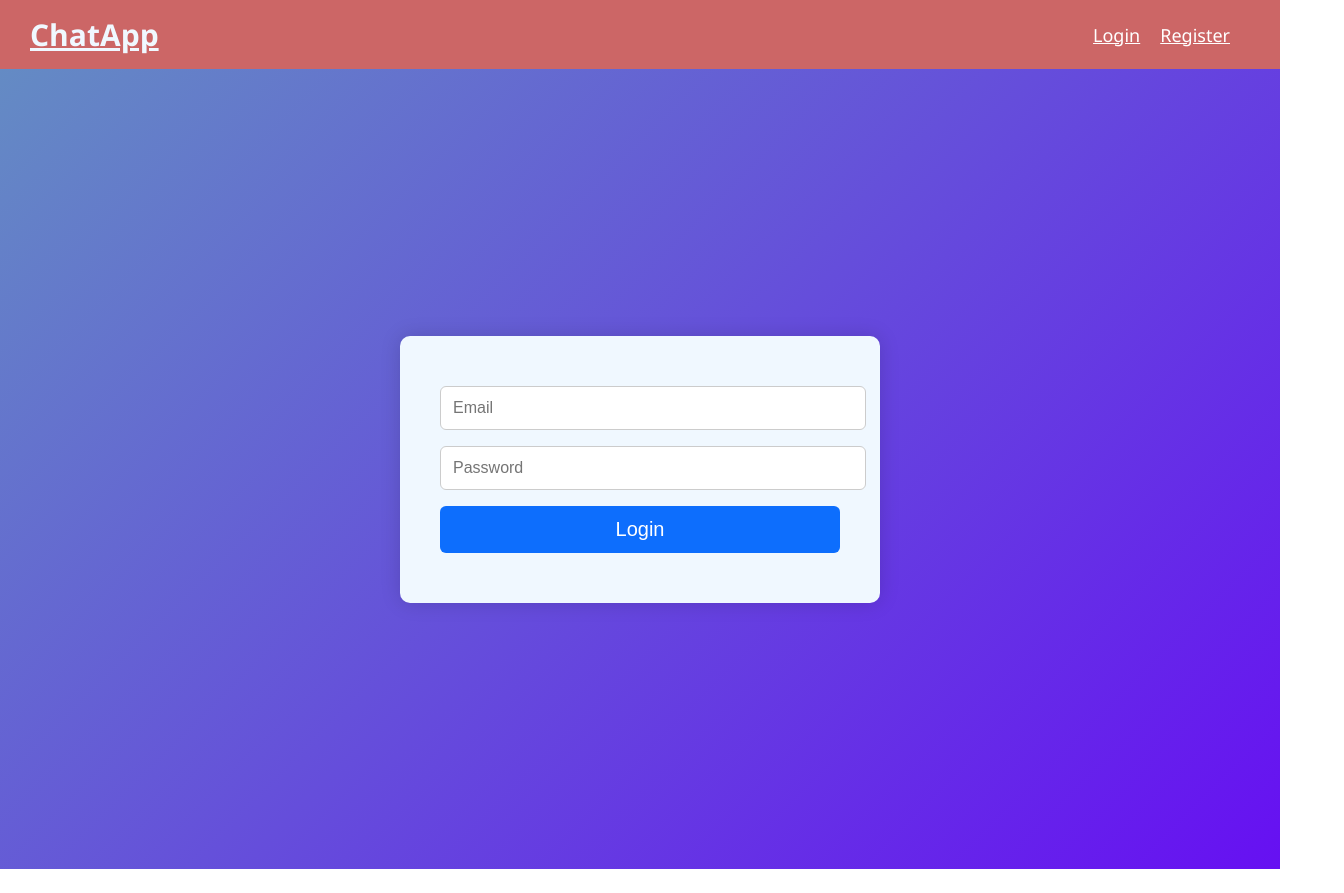
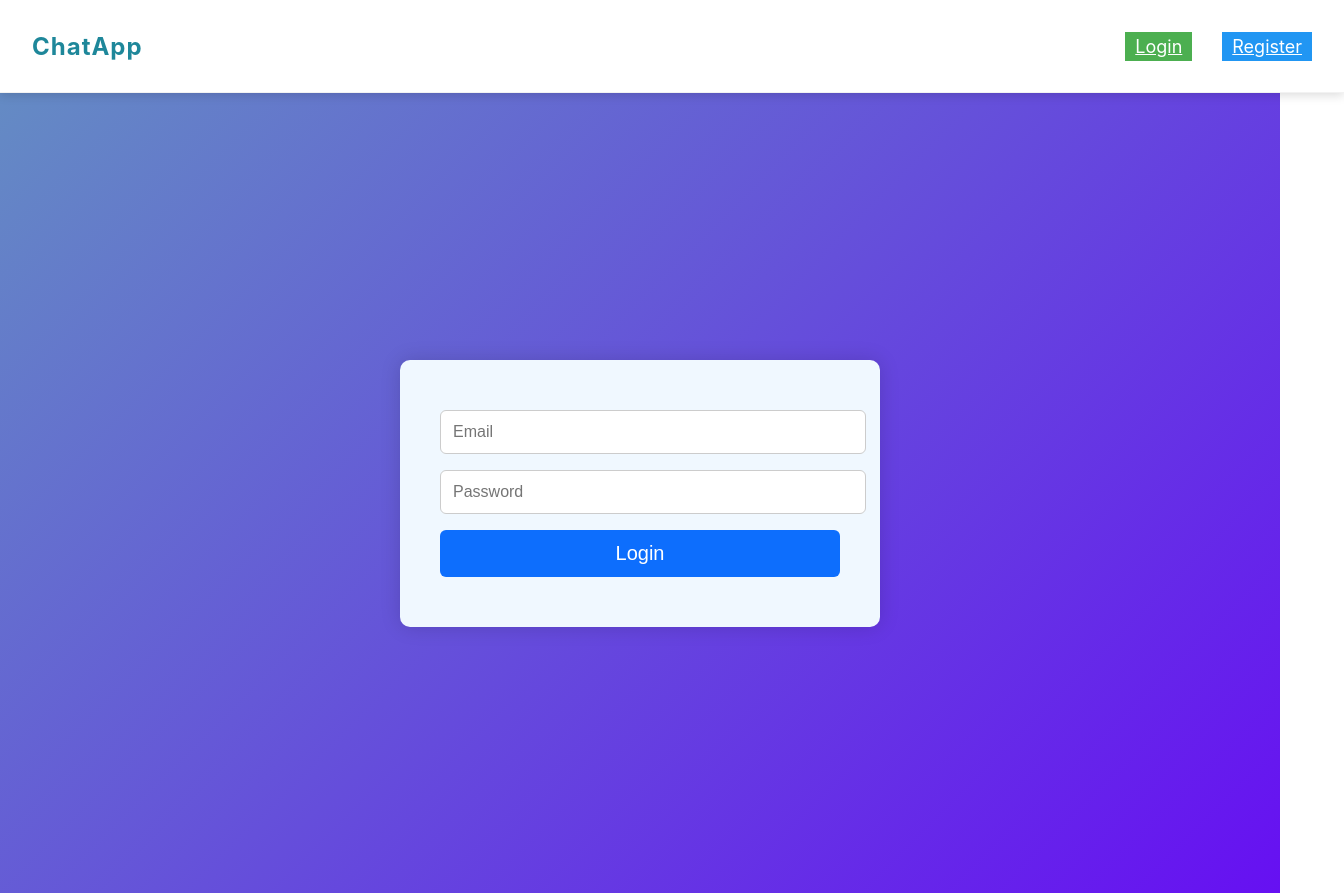
Before and after one commit to RakeshLodangi/mern-chat-app, a React (Create React App) app in the folder client/: page /login in a window 1280 px wide. Shown: the whole page, 1344 px wide, since content can reach past the window. Before the commit the page ends 869 px from the top, so only its background shows below. Built offline with nearby package versions, Linux system fonts and the light colour scheme; no server answers.

Commit message:
style the navbar

```diff
--- a/client/src/App.js
+++ b/client/src/App.js
@@ -8,8 +8,6 @@ import Navbar from './components/Navbar';
 
 import { setAuthToken } from './utils/api';
 import { useAuth } from './context/AuthContext';
-
-import './Chat.css';
 
 
 function App() {
--- a/client/src/Chat.css
+++ /dev/null
@@ -1,139 +0,0 @@
-/* Start chat Button */
-
-.start-chat-btn {
-  width: 100%;
-  padding: 10px;
-  margin-bottom: 12px;
-  background-color: #0d6efd;
-  color: white;
-  font-weight: 500;
-  border: none;
-  border-radius: 6px;
-  cursor: pointer;
-  transition: background 0.3s ease;
-}
-
-.start-chat-btn:hover {
-  background-color: #0b5ed7;
-}
-
-/* Chat Page Layout */
-.chat-page {
-  display: flex;
-  height: 90vh;
-  width: 100%;
-  font-family: 'Segoe UI', Tahoma, Geneva, Verdana, sans-serif;
-}
-
-/* Chat List (left panel) */
-.chat-item {
-  padding: 10px;
-  font-size: 20px;
-  font-family: Arial, Helvetica, sans-serif;
-  background-color: aliceblue;
-  border-bottom: 1px solid #e0e0e0;
-  cursor: pointer;
-  transition: background-color 0.2s ease;
-}
-
-.chat-item:hover {
-  background-color: green;
-  color:aliceblue;
-}
-
-.chat-item.active {
-  background-color: #d0eaff;
-  font-weight: bold;
-}
-
-/* Chat list container */
-.chat-list {
-  flex: 1;
-  border-right: 1px solid #ccc;
-  overflow-y: auto;
-  min-width: 200px;
-  background: #fafafa;
-}
-
-/* Chat box (right panel) */
-.chat-box {
-  flex: 2;
-  display: flex;
-  flex-direction: column;
-  justify-content: space-between;
-  padding: 10px;
-  background: #fff;
-  overflow: hidden;
-}
-
-/* Message input area */
-.send-message-input {
-  display: flex;
-  padding: 8px;
-  border-top: 1px solid #ccc;
-}
-
-.send-message-input input {
-  flex: 1;
-  padding: 10px;
-  border: 1px solid #ccc;
-  border-radius: 5px;
-  margin-right: 10px;
-  outline: none;
-}
-
-.send-message-input button {
-  padding: 10px 15px;
-  background-color: #007bff;
-  color: white;
-  border: none;
-  border-radius: 5px;
-  cursor: pointer;
-}
-
-.send-message-input button:disabled {
-  background-color: #ccc;
-  cursor: not-allowed;
-}
-
-/* Messages container */
-.messages {
-  flex: 1;
-  overflow-y: auto;
-  padding: 10px;
-  display: flex;
-  flex-direction: column;
-  gap: 4px;
-  height: 65vh;
-}
-
-/* Individual message */
-.message {
-  margin: 2px 0;
-  padding: 6px 10px;
-  border-radius: 10px;
-  max-width: 60%;
-  font-size: 0.95rem;
-  word-wrap: break-word;
-}
-
-.message.self {
-  align-self: flex-end;
-  background-color: #dcf8c6;
-  color: #000;
-  margin-left: auto;
-}
-
-.message.other {
-  align-self: flex-start;
-  background-color: #f1f0f0;
-  margin-right: auto;
-}
-
-.message.system {
-  align-self: center;
-  text-align: center;
-  font-style: italic;
-  font-size: 0.9rem;
-  color: #888;
-}
--- a/client/src/components/Navbar.css
+++ b/client/src/components/Navbar.css
@@ -1,22 +1,84 @@
+
 .nav-bar {
-    background-color: rgb(204, 102, 102);
-    margin: 0;
   display: flex;
   justify-content: space-between;
   align-items: center;
-    padding: 14px 30px;
-    box-shadow: 0 4px 10px rgba(0, 0, 0, 0.1);
-    font-family: 'Segoe UI', Tahoma, Geneva, Verdana, sans-serif;
+  padding: 16px 32px;
+  background: rgba(255, 255, 255, 0.7);
+  backdrop-filter: blur(10px);
+  border-bottom: 1px solid rgba(0, 0, 0, 0.05);
+  box-shadow: 0 2px 10px rgba(0, 0, 0, 0.15);
+  position: sticky;
+  top: 0;
+  height: 60px;
+  width: 100%;
+  z-index: 1000;
 }
 
 .logo {
-    font-size: 30px;
+  font-size: 24px;
   font-weight: bold;
-    color: aliceblue;
+  color: #1e879a;
+  text-decoration: none;
+  letter-spacing: 1px;
+  transition: transform 0.3s ease;
 }
 
-.login-link, .register-link {
-    margin-right: 20px;
+.logo:hover {
+  color: #3852af;
+  transform: scale(1.05);
+}
+
+.nav-bar div {
+  display: flex;
+  align-items: center;
+  gap: 12px;
+}
+
+.nav-bar span {
+  font-weight: 500;
+  color: #333;
+}
+
+.nav-bar button {
+  font-size: 14px;
+  padding: 8px 14px;
+  border: none;
+  border-radius: 8px;
+  cursor: pointer;
+  font-weight: 500;
+  transition: all 0.3s ease;
+  background-color: #fce4ec;
+  color: #d81b60;
+}
+
+.nav-bar button:hover {
+  background-color: #d81b60;
+  color: white;
+  transform: translateY(-2px);
+}
+
+/* Login Button */
+.login-link {
+  background-color: #4caf50;
+  padding: 4px 10px;
+  color: white;
+  margin-right: 18px;
   font-size: 18px;
+}
+
+.login-link:hover {
+  background-color: #43a047;
+}
+
+/* Register Button */
+.register-link {
+  background-color: #2196f3;
   color: white;
+  font-size: 18px;
+  padding: 4px 10px;
 }
+
+.register-link:hover {
+  background-color: #1976d2;
+}
```
Lines whose indentation alone changed are shown as unchanged.
